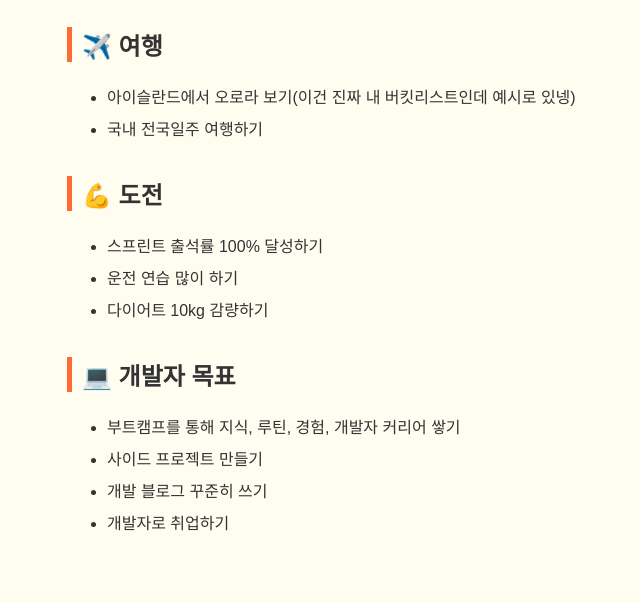
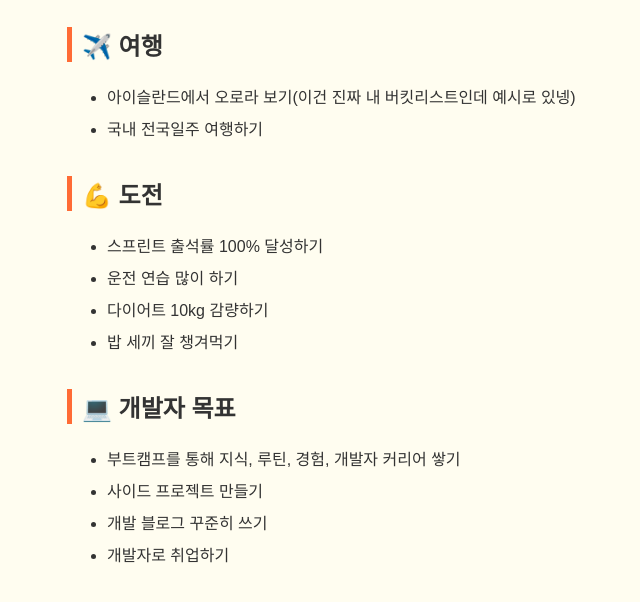
Before and after one commit to Seill123/my-bucketlist, a plain HTML site: page index.html in a window 1280 px wide. Shown: the part 144-746 px from the top of the page, without its empty margins (248-888 px from the left). Drawn offline with Linux system fonts and the light colour scheme.

Commit message:
Add goal to eat three meals a day

```diff
--- a/index.html
+++ b/index.html
@@ -43,6 +43,7 @@
       <li>스프린트 출석률 100% 달성하기</li>
       <li>운전 연습 많이 하기</li>
       <li>다이어트 10kg 감량하기</li>
+      <li>밥 세끼 잘 챙겨먹기</li>
     </ul>
 
     <h2>💻 개발자 목표</h2>
```
